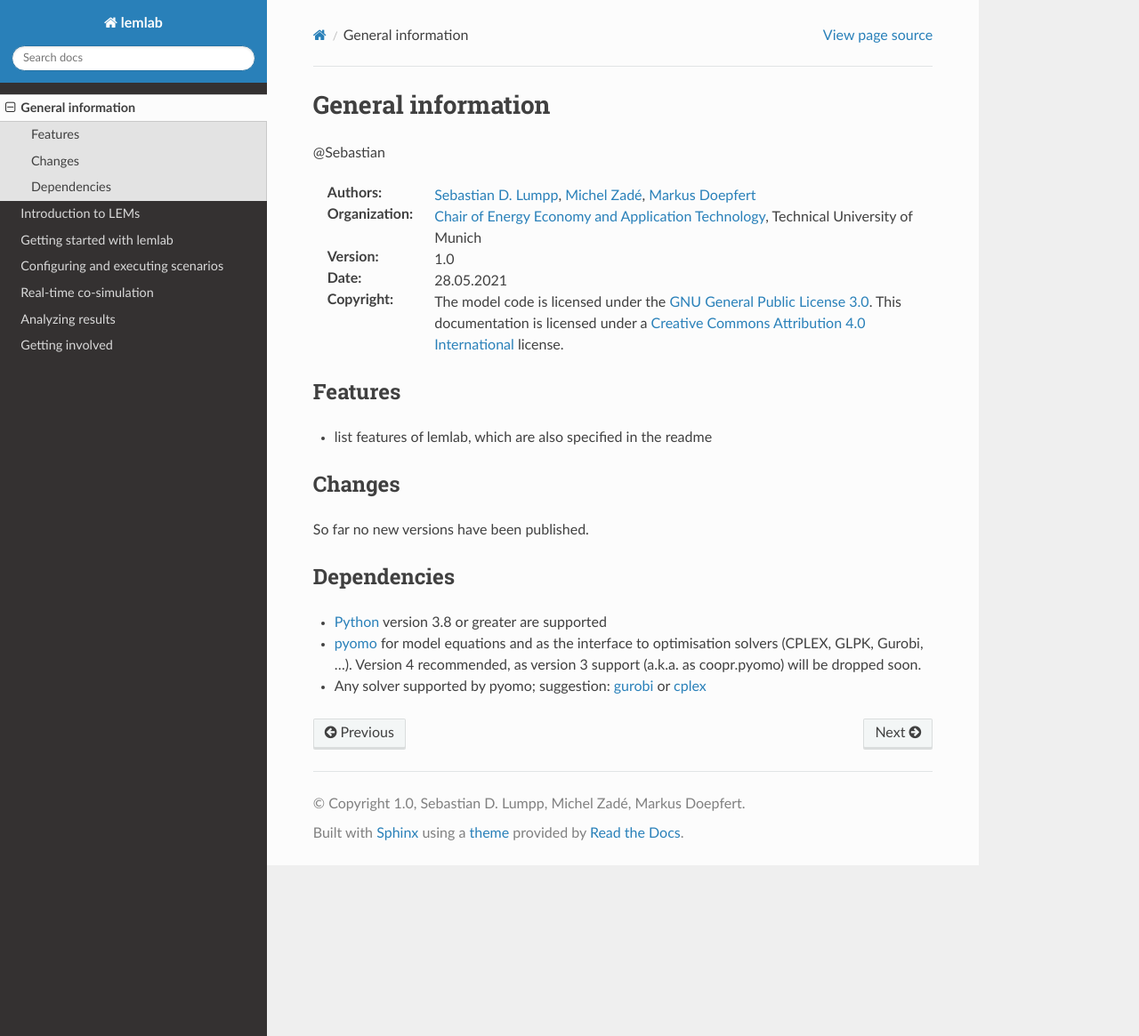
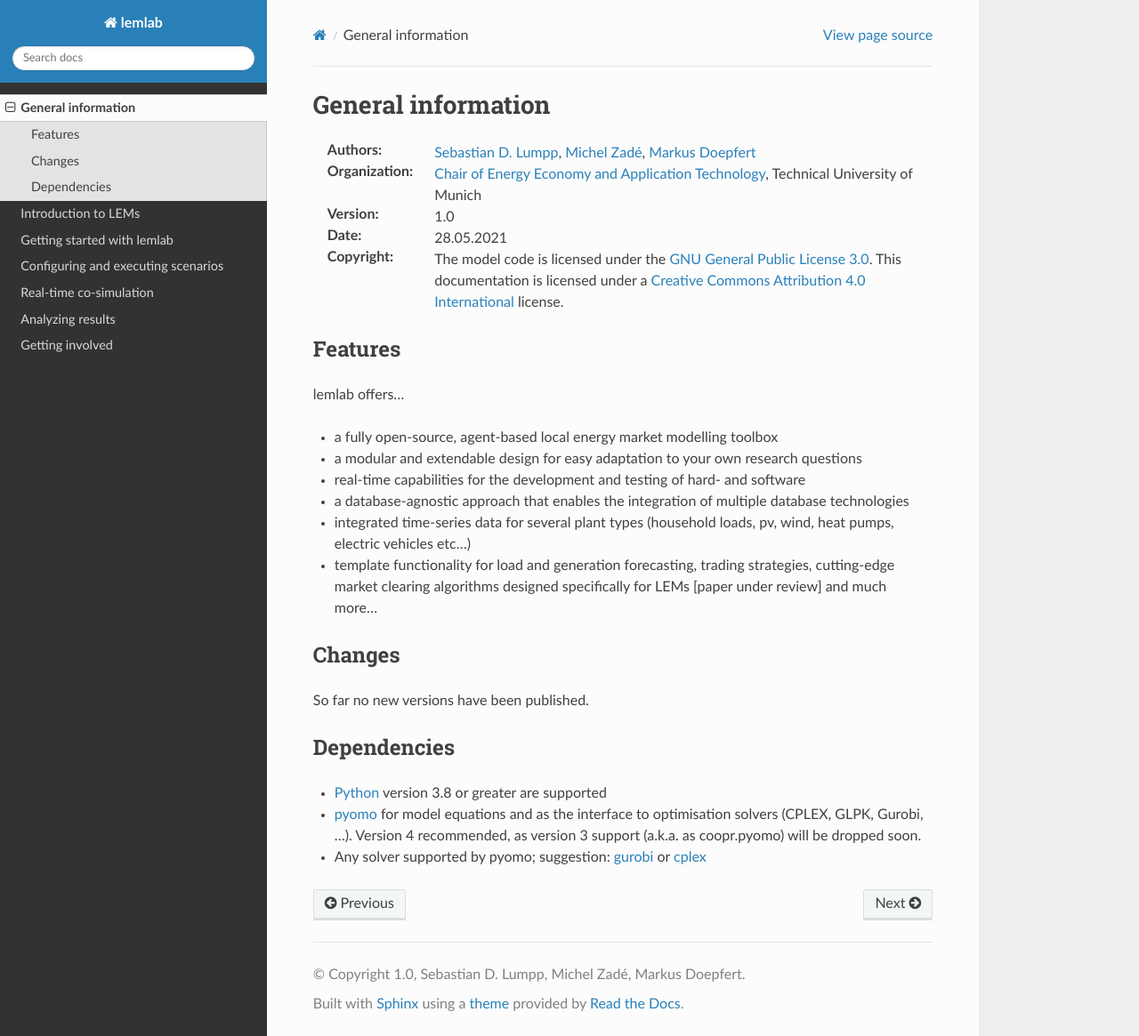
Before and after one commit to tum-ewk/lemlab, a Sphinx documentation site: the page built from docs/00_General_information.rst, in a window 1280 px wide and 1165 px high. Shown: the whole window at 89% size. Built offline with Sphinx 7.4.7 and the Read the Docs theme 2.0.0, drawn with Linux system fonts in a browser that asks for light colours.

Commit message:
lemlab V1.0
README

```diff
--- a/docs/00_General_information.rst
+++ b/docs/00_General_information.rst
@@ -1,6 +1,5 @@
 General information
 ===================
-@Sebastian
 
 :Authors: `Sebastian D. Lumpp`_, `Michel Zadé`_, `Markus Doepfert`_
 :Organization: `Chair of Energy Economy and Application Technology`_, Technical University of Munich
@@ -11,7 +10,15 @@ General information
 
 Features
 --------
-* list features of lemlab, which are also specified in the readme
+lemlab offers...
+
+* a fully open-source, agent-based local energy market modelling toolbox
+* a modular and extendable design for easy adaptation to your own research questions
+* real-time capabilities for the development and testing of hard- and software
+* a database-agnostic approach that enables the integration of multiple database technologies
+* integrated time-series data for several plant types (household loads, pv, wind, heat pumps, electric vehicles etc...)
+* template functionality for load and generation forecasting, trading strategies, cutting-edge market clearing
+  algorithms designed specifically for LEMs [paper under review] and much more...
 
 Changes
 -------
```
Also changed, not shown: README.md (+11 -1 lines), docs/05_Analyzing_results.rst (+2 -7 lines), docs/index.rst (+6 -2 lines), docs/images/balance_0.png, docs/images/balance_per_type.png (deleted), docs/images/household_finance.png (deleted), docs/images/household_finance_(20).png (added), docs/images/household_power.png (deleted), docs/images/household_power_(20).png (added), docs/images/mcp_ex_ante_da.png, docs/images/price_type_ex_ante_da.png, docs/images/virtual_feeder_flow.png, 3 other files.
